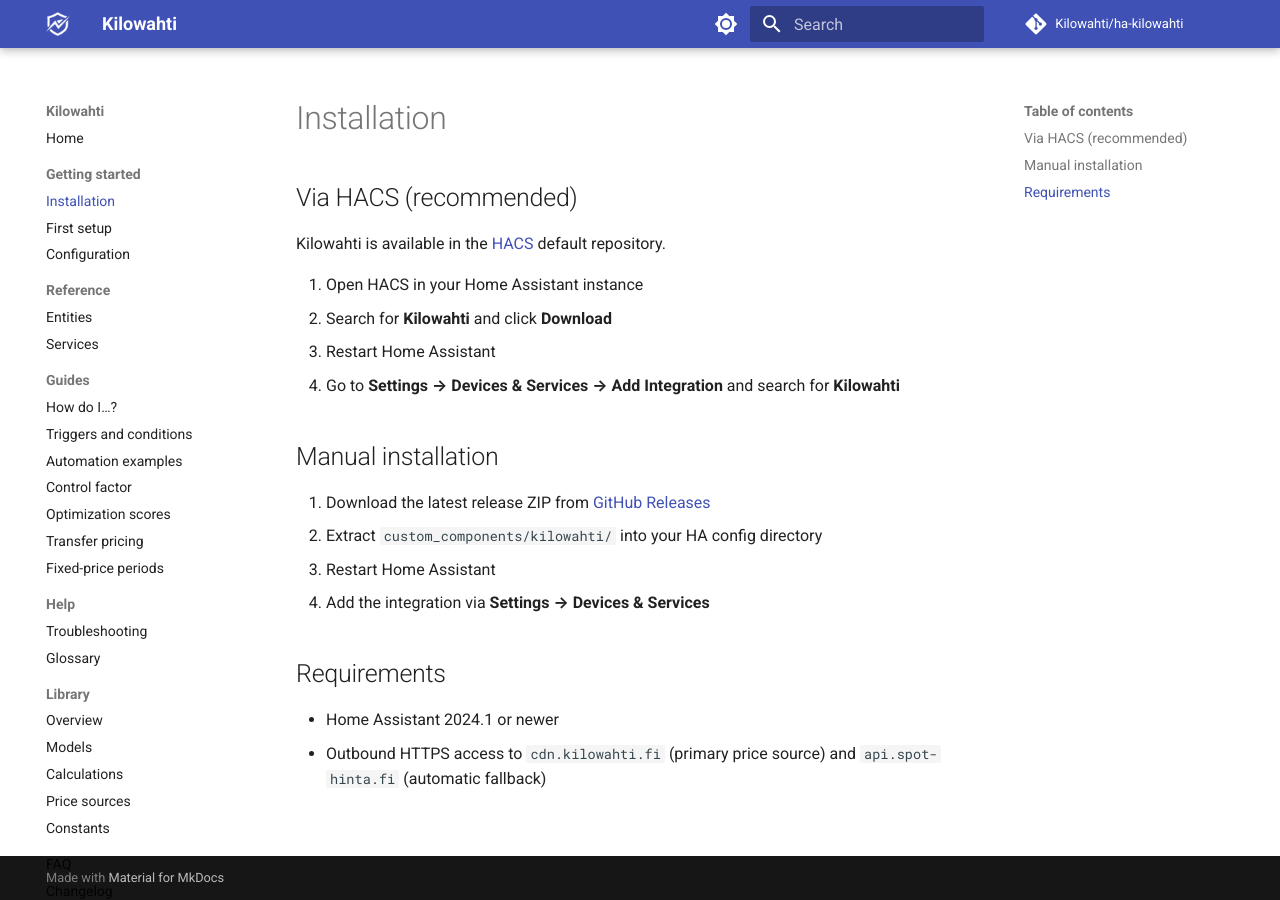
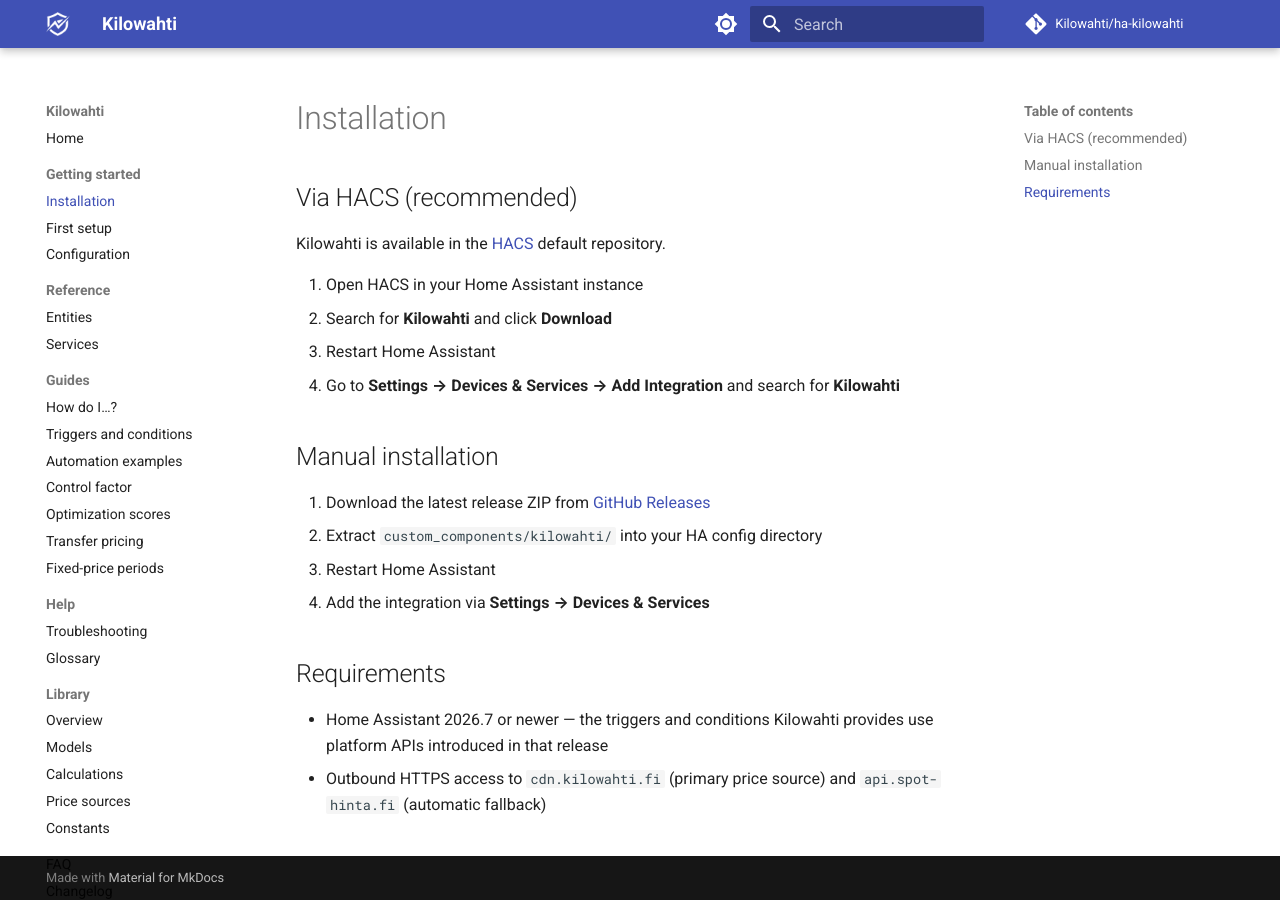
Before and after one commit to Kilowahti/kilowahti-docs, an MkDocs documentation site: the page built from docs/installation.md, in a window 1280 px wide. Built offline with MkDocs 1.6.1 and Material for MkDocs 9.7.7, drawn with Linux system fonts in a browser that asks for light colours; comment, search, counter and statistics services are not loaded.

Commit message:
Correct the minimum Home Assistant version

```diff
--- a/docs/installation.md
+++ b/docs/installation.md
@@ -18,5 +18,5 @@
 
 ## Requirements
 
-- Home Assistant 2024.1 or newer
+- Home Assistant 2026.7 or newer — the triggers and conditions Kilowahti provides use platform APIs introduced in that release
 - Outbound HTTPS access to `cdn.kilowahti.fi` (primary price source) and `api.spot-hinta.fi` (automatic fallback)
```
